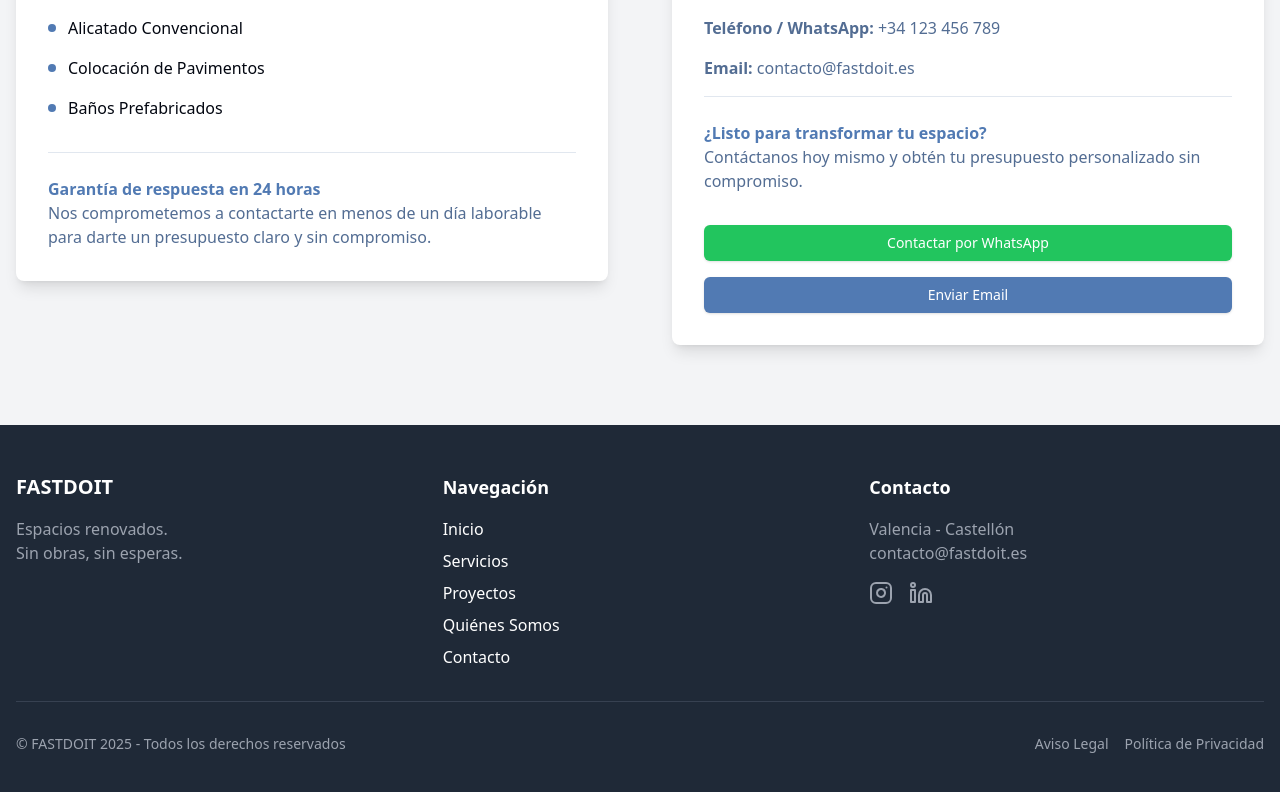
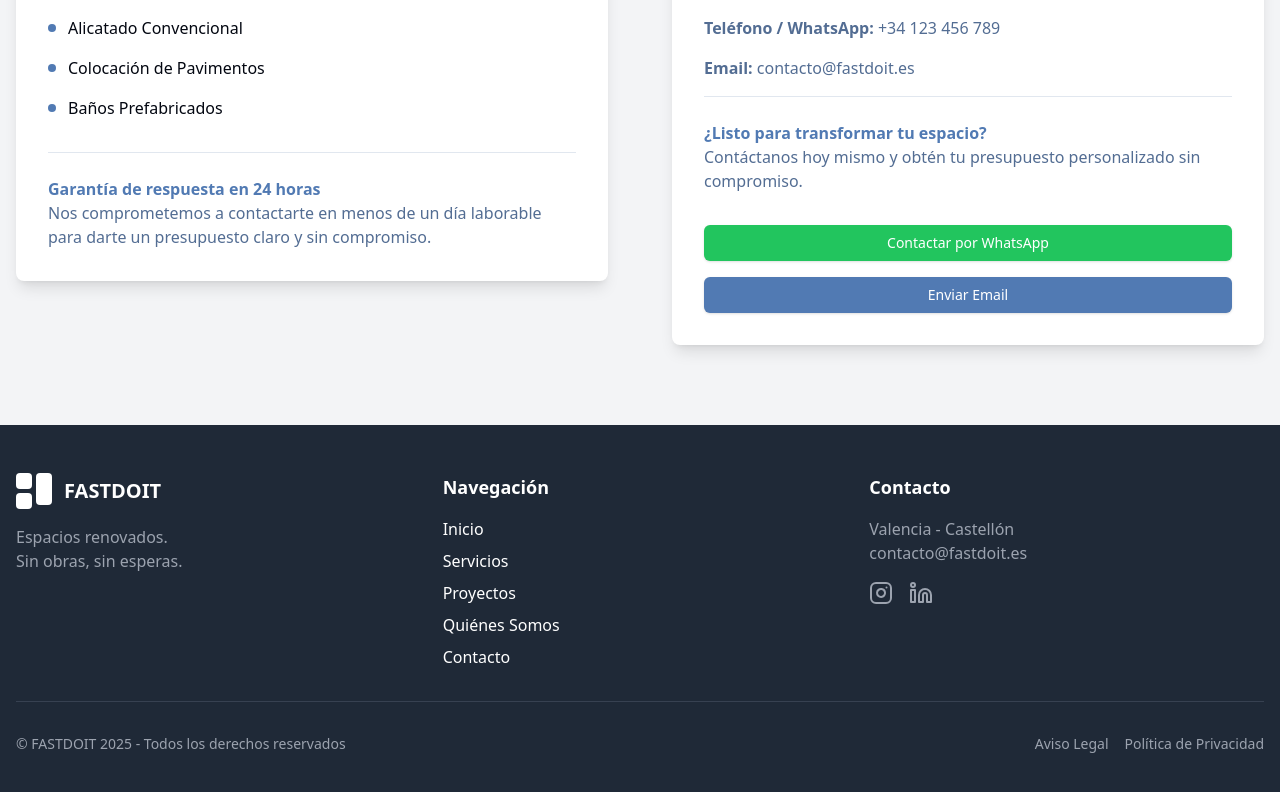
Before and after one commit to jgimenoperez/FasDoIt, a Next.js app: page / in a window 1280 px wide. Shown: the part 3696-4488 px from the top of the page. Built offline with nearby package versions, Linux system fonts and the light colour scheme.

Commit message:
css loogo footer

```diff
--- a/src/components/Footer.tsx
+++ b/src/components/Footer.tsx
@@ -6,9 +6,19 @@ export function Footer() {
     <footer className="bg-gray-800 text-white">
       <div className="container mx-auto px-4 py-12">
         <div className="grid md:grid-cols-3 gap-8 text-center md:text-left">
-          <div>
-            <h3 className="text-xl font-bold uppercase mb-4">FASTDOIT</h3>
-            <p className="text-gray-400">Espacios renovados. <br/>Sin obras, sin esperas.</p>
+          <div className="flex flex-col items-center md:items-start">
+            <div className="flex items-center gap-3 mb-4">
+              <div className="flex gap-1">
+                <div className="flex flex-col gap-1">
+                  <div className="w-4 h-4 bg-white rounded-sm"></div>
+                  <div className="w-4 h-4 bg-white rounded-sm"></div>
+                </div>
+                <div className="w-4 h-8 bg-white rounded-sm"></div>
+              </div>
+              <h3 className="text-xl font-bold uppercase text-white">FASTDOIT</h3>
+            </div>
+            <p className="text-gray-400">Espacios renovados.</p>
+            <p className="text-gray-400">Sin obras, sin esperas.</p>
           </div>
           <div>
             <h3 className="text-lg font-semibold mb-4">Navegación</h3>
```
